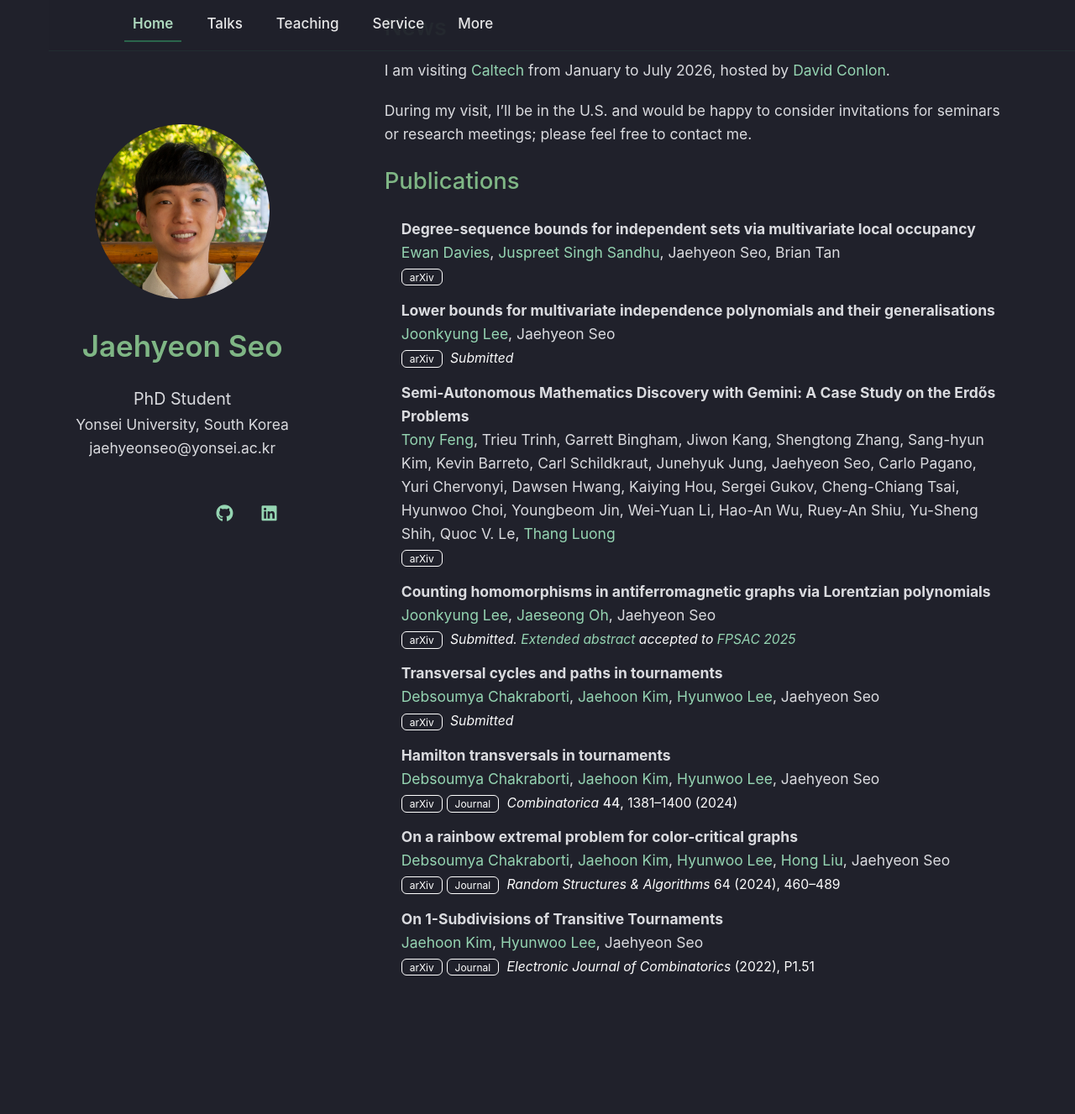
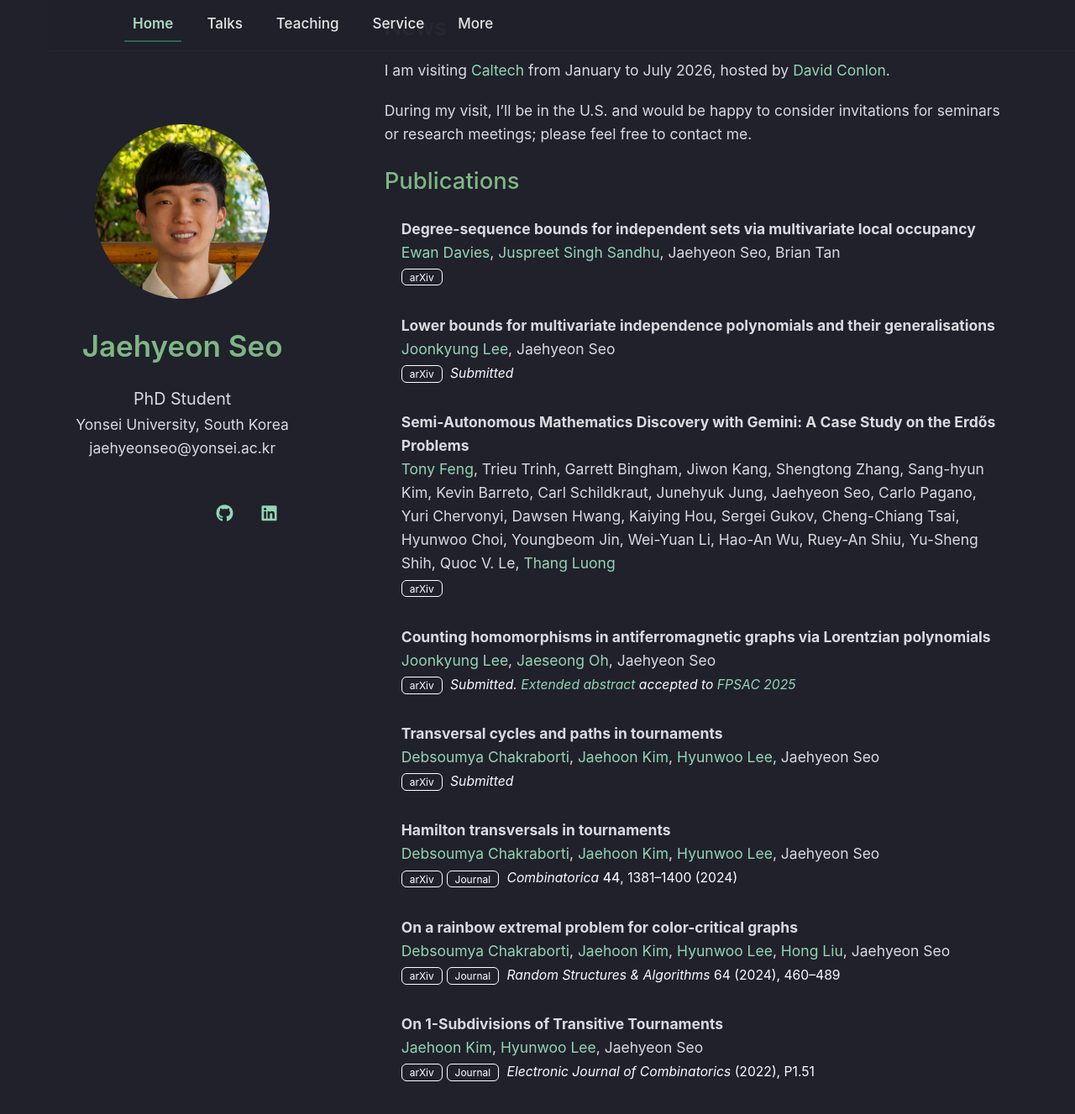
Before and after one commit to thegreatseo/thegreatseo.github.io, a Jekyll site: the page built from index.md, in a window 1280 px wide and 1400 px high, scrolled down 330 px. Shown: the top 1327 px of the window at 84% size. Built offline with Jekyll 4.4.1, drawn with Linux system fonts in a browser that asks for light colours; a style sheet for code colours, icons or effects is not loaded; before the commit the page ends 1593 px from its top, so only the background shows below that.

Commit message:
Adjust pulications spacing

```diff
--- a/assets/css/publications-no-dark-mode.css
+++ b/assets/css/publications-no-dark-mode.css
@@ -97,7 +97,7 @@ blockquote { background: var(--global-bg-color); border-left: 2px solid var(--gl
 
 .publications ol.bibliography li {
   min-height: 0;
-  margin-bottom: 0.75rem;
+  margin-bottom: 1.75rem;
   list-style: none;
 }
 
```
